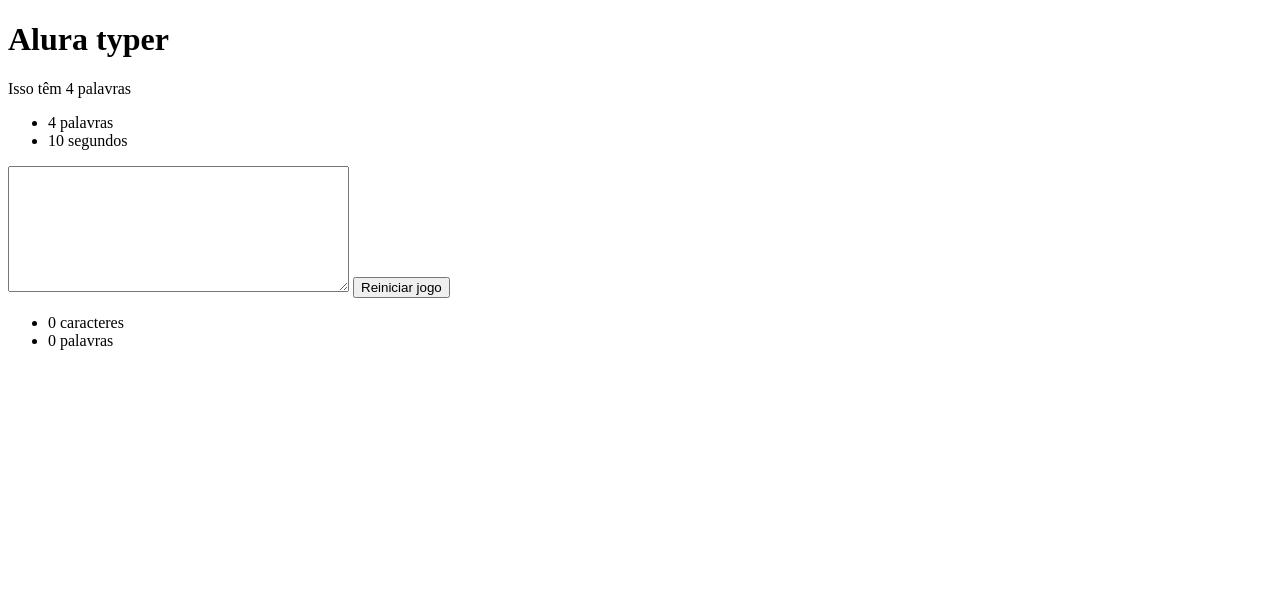
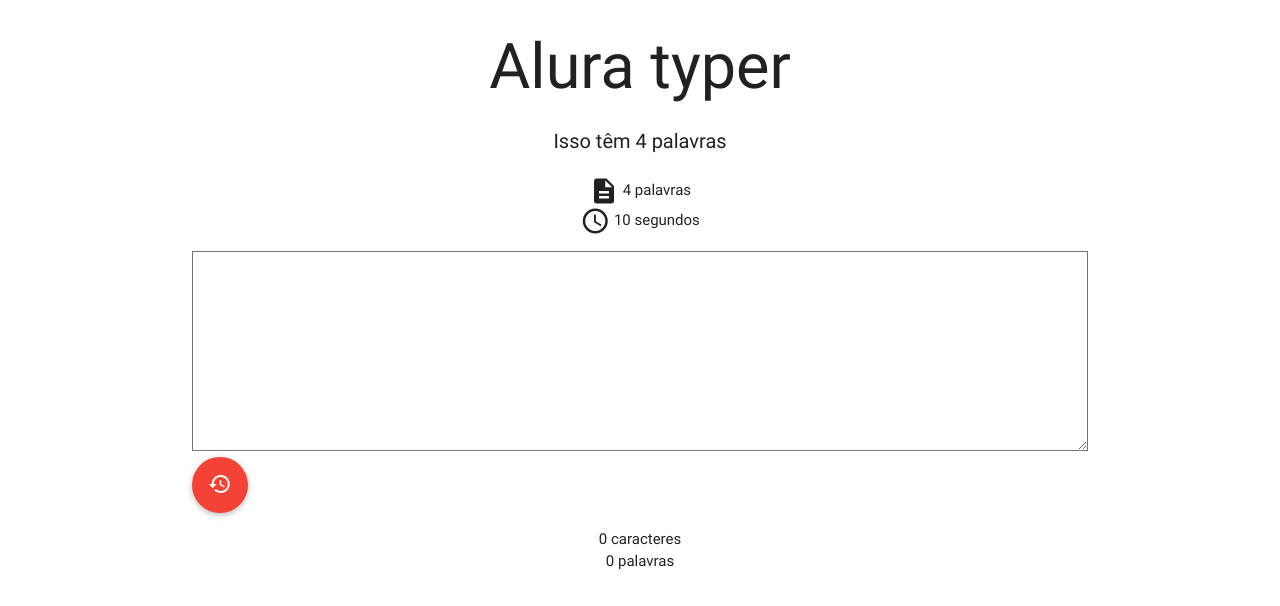
Before and after one commit to moacirtorres-zz/jquery-Alura, a plain HTML site: page public/principal.html in a window 1280 px wide. Drawn offline with Linux system fonts and the light colour scheme.

Commit message:
Styling the principal page through jQuery

```diff
--- a/public/js/main.js
+++ b/public/js/main.js
@@ -7,6 +7,7 @@
 	inicializaContadores()
 	inicializaCronometro()
 	$("#reiniciar-jogo").on("click", reiniciaJogo)
+	inicializarMarcadores()
 })
 
 function atualizaTamanhoFrase() {
@@ -57,6 +58,8 @@
 			campo.attr("disabled", true)
 			clearInterval(cronometroID)
 			$("#reiniciar-jogo").attr("disabled", false);
+			campo.css("background-color", "lightgray")
+			campo.css("border", "3px solid black")
 		}
 	}, 1000)
 
@@ -77,6 +80,26 @@
 	$("#contador-palavras").text("0")
 	$("#contador-caracteres").text("0")
 	$("#tempo-digitacao").text(tempoInicial)
+	campo.css("background-color", "white")
 	inicializaCronometro()
 
 }
+
+// Verificando digitação
+
+
+function inicializarMarcadores() {
+
+var frase = $(".frase").text()
+
+campo.on("input", function() {
+	var digitado = campo.val()
+	var comparavel = frase.substr(0, digitado.length)
+	if (digitado == comparavel) {
+		campo.css("border", "3px solid blue")
+	} else {
+		campo.css("border", "3px solid red")
+		}
+
+	})
+}
--- a/public/principal.html
+++ b/public/principal.html
@@ -3,31 +3,43 @@
 <head>
     <meta charset="UTF-8">
     <title>Alura Typer</title>
+    <link rel="stylesheet" type="text/css" href="css/libs/materialize.min.css">
+     <link href="https://fonts.googleapis.com/icon?family=Material+Icons" rel="stylesheet">
 </head>
 <body>
-    <h1>Alura typer</h1>
-     <p class="frase">Isso têm 4 palavras</p>
+	<div class="container">
+    <h1 class="center">Alura typer</h1>
+     <p class="frase center" style="font-size:20px;">Isso têm 4 palavras</p>
 
-     <ul class="informacoes">
-     	<li><span id="tamanho-frase">0</span> palavras</li>
-     	<li><span id="tempo-digitacao">10</span> segundos</li>
+     <ul class="informacoes center">
+     	<li>
+     		<i class="small material-icons" style="vertical-align: middle;">description
+     		</i>
+     		<span id="tamanho-frase">0
+     		</span> palavras
+     	</li>
+     	<li>
+     		<i class="small material-icons" style="vertical-align: middle;"">query_builder
+     		</i>
+     		<span id="tempo-digitacao">10</span> segundos
+     	</li>
      </ul>
 
-     <textarea class="campo-digitacao" rows="8" cols="40">
+     <textarea class="campo-digitacao" style="font-size: 20px; height: 200px;"rows="8" cols="40">
 
 
      </textarea>
 
-     <button id="reiniciar-jogo">Reiniciar jogo</button>
+      <a id="reiniciar-jogo" class="btn-floating btn-large waves-effect waves-light red"><i class="material-icons">restore</i></a>
 
 
-     <ul>
+     <ul class="center">
      	<li><span id="contador-caracteres">0</span> caracteres</li>
      	<li><span id="contador-palavras">0</span> palavras</li>
      </ul>
 
 
-
+</div>
 
  	<script src="js/jquery.js"></script>
      <script src="js/main.js"></script>
```
